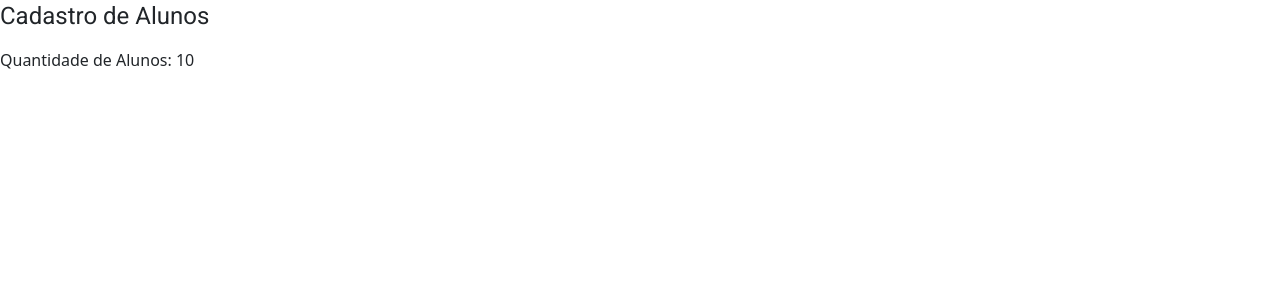
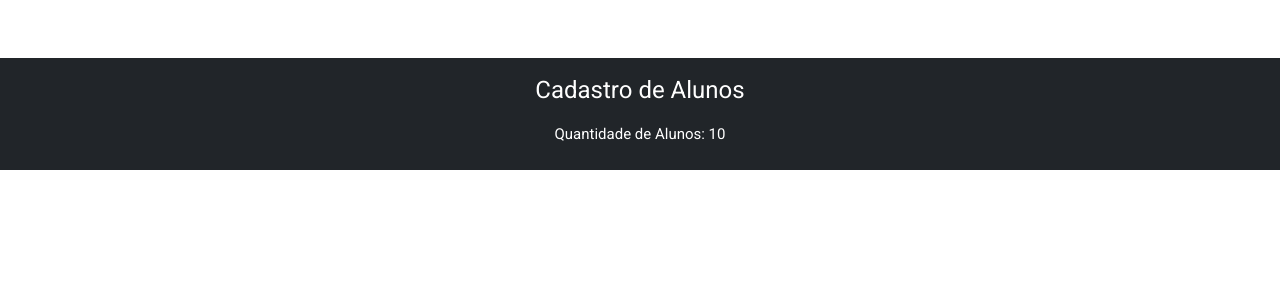
Before and after one commit to LucasMG00/angular-test-spa, an Angular app: page /alunos in a window 1280 px wide. Shown: the top 300 px of the page. Built offline with nearby package versions, Linux system fonts and the light colour scheme.

Commit message:
style update

```diff
--- a/src/app/components/alunos/alunos.component.html
+++ b/src/app/components/alunos/alunos.component.html
@@ -6,7 +6,9 @@
     <title>Alunos</title>
 </head>
 <body>
-    <h1>Cadastro de Alunos</h1>
-    <p>Quantidade de Alunos: {{valorInicial}}</p>
+    <div class="p-2 text-center bg-dark" style="margin-top: 58px; color: white;">
+        <h1 class="mb-3 mt-2">Cadastro de Alunos</h1>
+        <h4>Quantidade de Alunos: {{valorInicial}}</h4>
+      </div>
 </body>
 </html>
```
